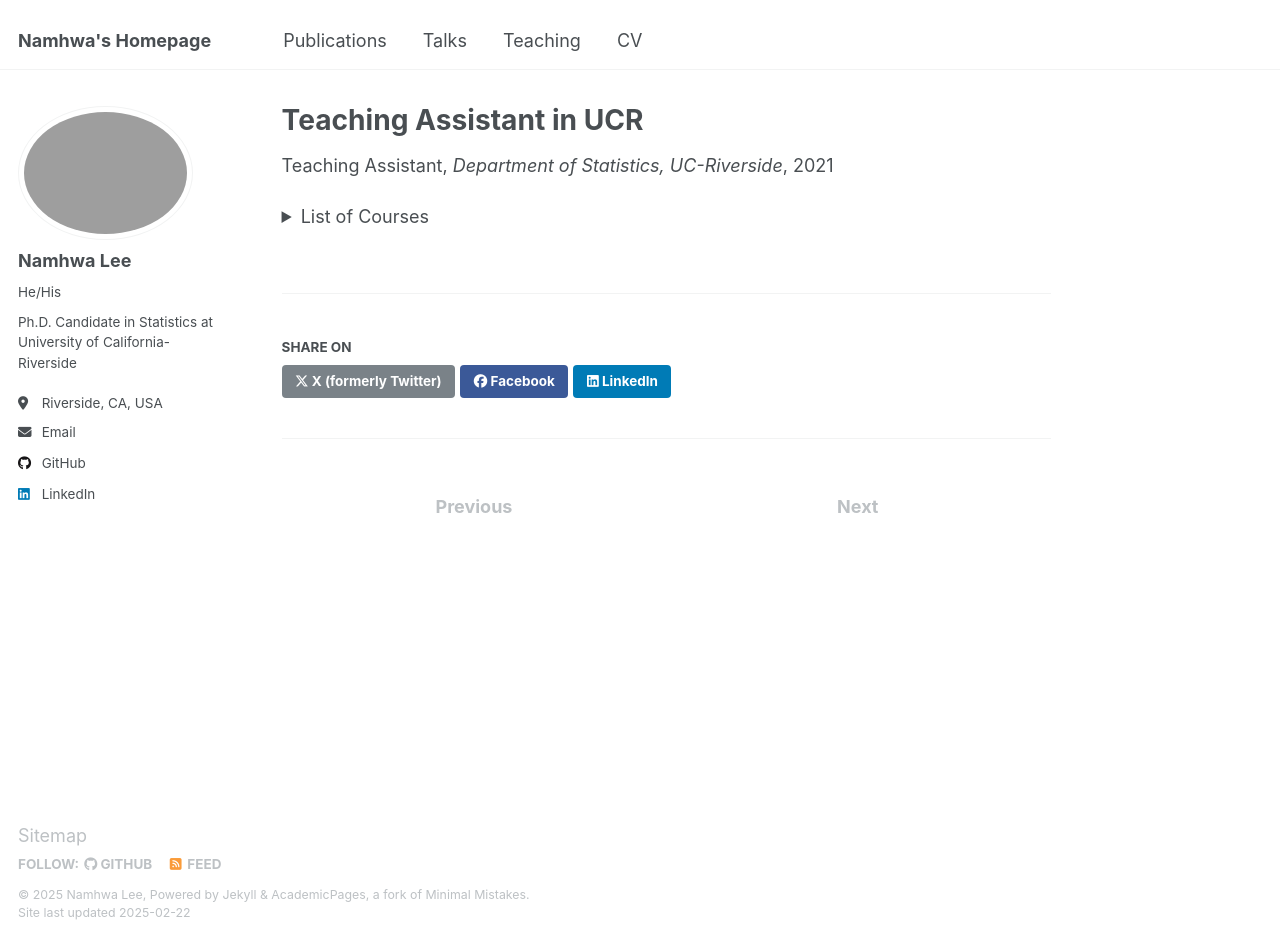
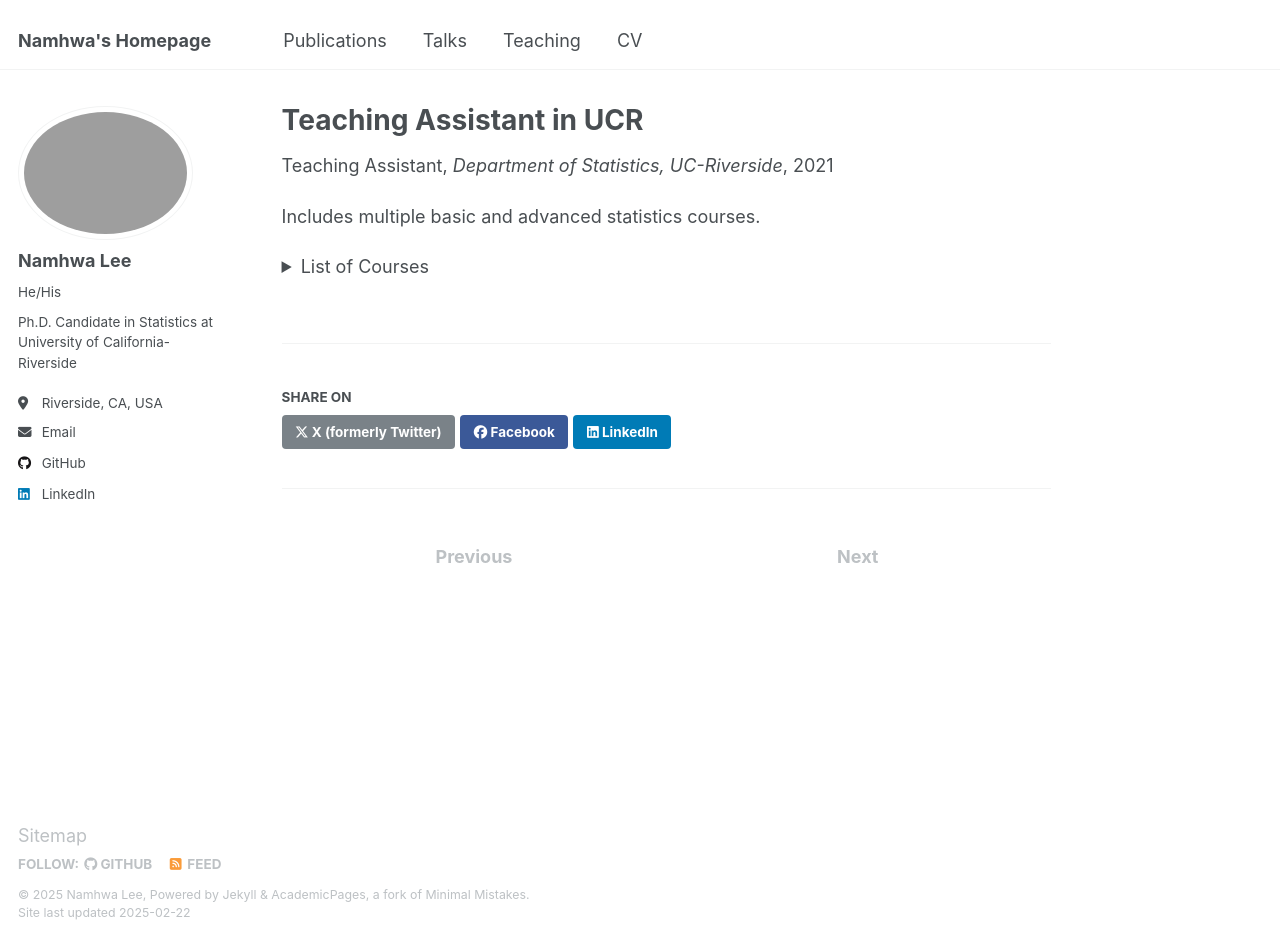
Before and after one commit to NamhwaLee/NamhwaLee.github.io, a Jekyll site: the page built from _teaching/teaching-UCR.md, in a window 1280 px wide and 941 px high. Built offline with Jekyll 4.4.1, drawn with Linux system fonts in a browser that asks for light colours.

Commit message:
Update teaching-UCR.md

```diff
--- a/_teaching/teaching-UCR.md
+++ b/_teaching/teaching-UCR.md
@@ -8,18 +8,22 @@ date: 2021-09-28 ~ Present
 location: "Riverside, CA, USA"
 ---
 
+Includes multiple basic and advanced statistics courses.
+
 <details>
 
 <summary>List of Courses</summary>
 
-### Basic Statistics Courses
+Basic Statistics Courses
+=====
 
 - STAT004: Elements of Data Science
 - STAT008: Statistics for Business
 - STAT010/011: Introduction to Statistics
 - STAT200: Foundationoal Methods for Business Analytics
 
-### Advanced Statistics Courses
+Advanced Statistics Courses
+=====
 
 - STAT146: Statistical Forecasting Techniques
 - STAT170: Regression Analysis
```
